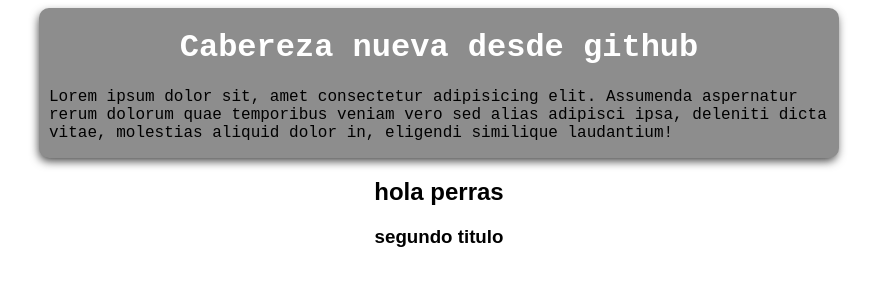
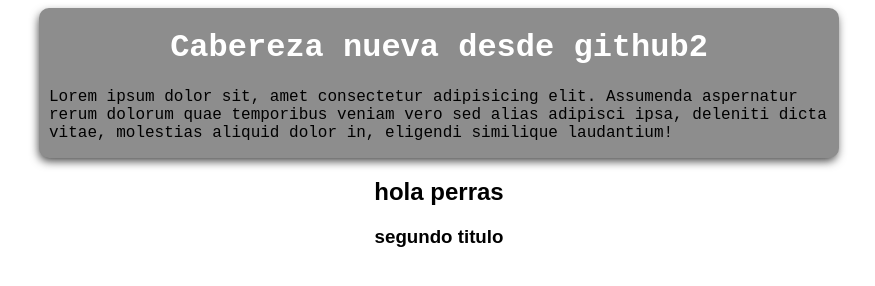
Before and after one commit to binary7777/hyperblog, a plain HTML site: page blog.html in a window 1280 px wide. Shown: the whole page, without its empty margins (201-1076 px from the left). Drawn offline with Linux system fonts and the light colour scheme.

Commit message:
por que medio gana
si si ya

```diff
--- a/blog.html
+++ b/blog.html
@@ -32,7 +32,7 @@
     <body>
         <header>
             <div class="title">
-                <h1>Cabereza nueva desde github</h1>
+                <h1>Cabereza nueva desde github2</h1>
                 <p>Lorem ipsum dolor sit, amet consectetur adipisicing elit. Assumenda aspernatur rerum dolorum quae temporibus veniam vero sed alias adipisci ipsa, deleniti dicta vitae, molestias aliquid dolor in, eligendi similique laudantium!</p>
             </div>
         </header>
```
